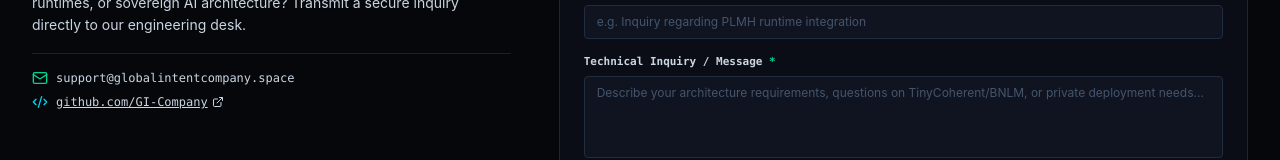
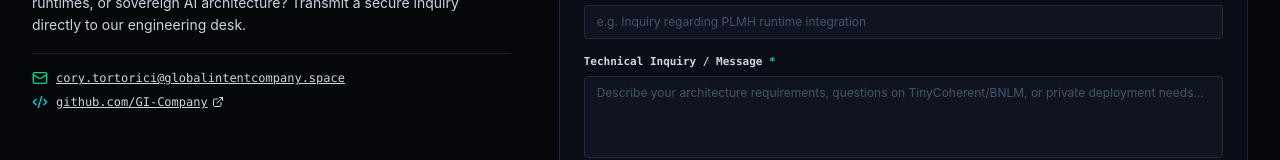
Before and after one commit to GI-Company/GiC, a Next.js app: page / in a window 1280 px wide. Shown: the part 10816-10976 px from the top of the page. Built offline with nearby package versions, Linux system fonts and the light colour scheme.

Commit message:
Update website contact inbox

```diff
--- a/components/landing/LandingFooterCTA.tsx
+++ b/components/landing/LandingFooterCTA.tsx
@@ -101,7 +101,7 @@ export default function LandingFooterCTA() {
             <div className="space-y-2 pt-4 border-t border-[#182130] text-slate-400 text-xs">
               <div className="flex items-center gap-2">
                 <Mail className="w-4 h-4 text-emerald-400" />
-                <span className="text-slate-300">support@globalintentcompany.space</span>
+                <a href="mailto:cory.tortorici@globalintentcompany.space" className="text-slate-300 hover:text-white underline">cory.tortorici@globalintentcompany.space</a>
               </div>
               <div className="flex items-center gap-2">
                 <Code2 className="w-4 h-4 text-cyan-400" />
```
